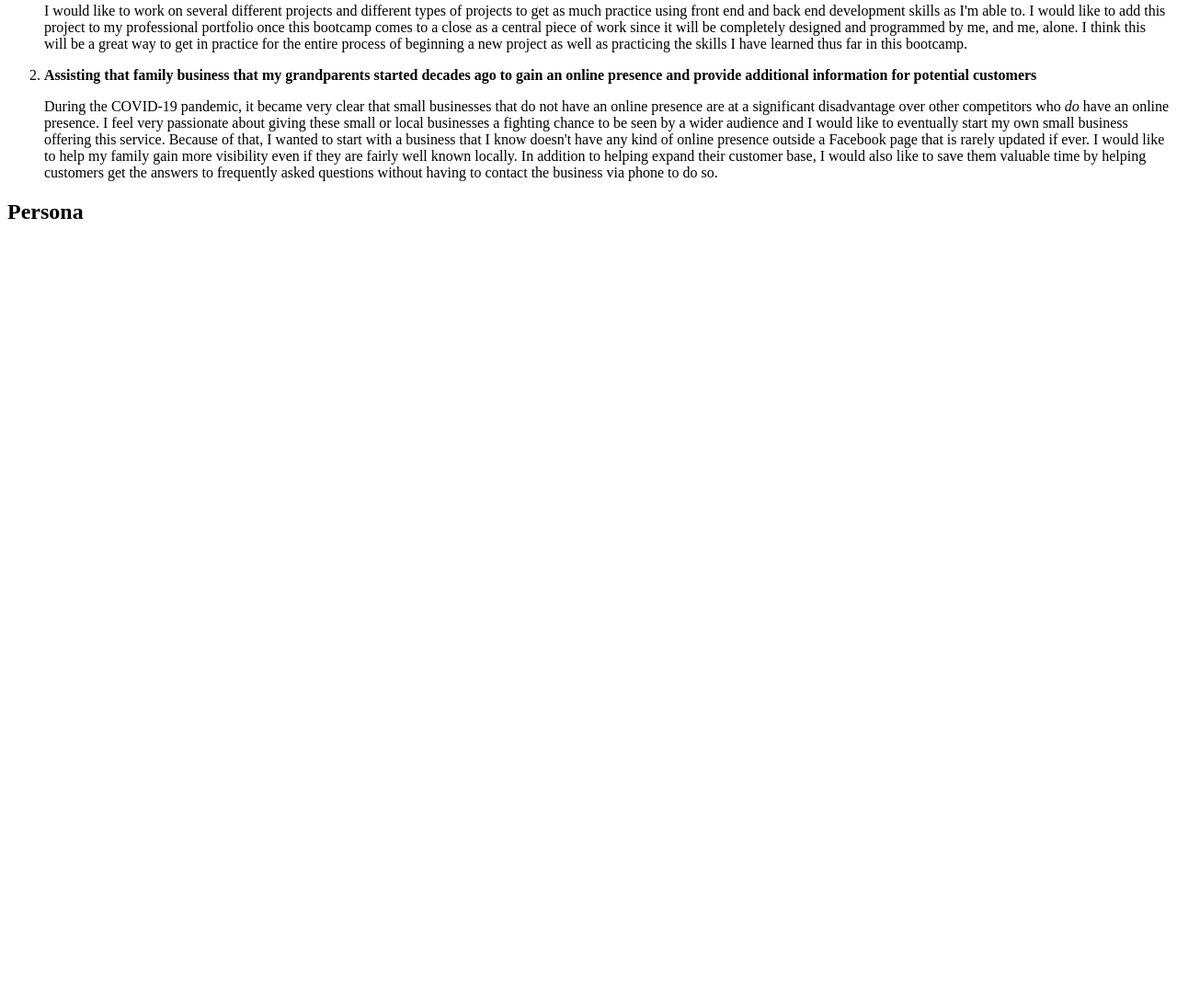
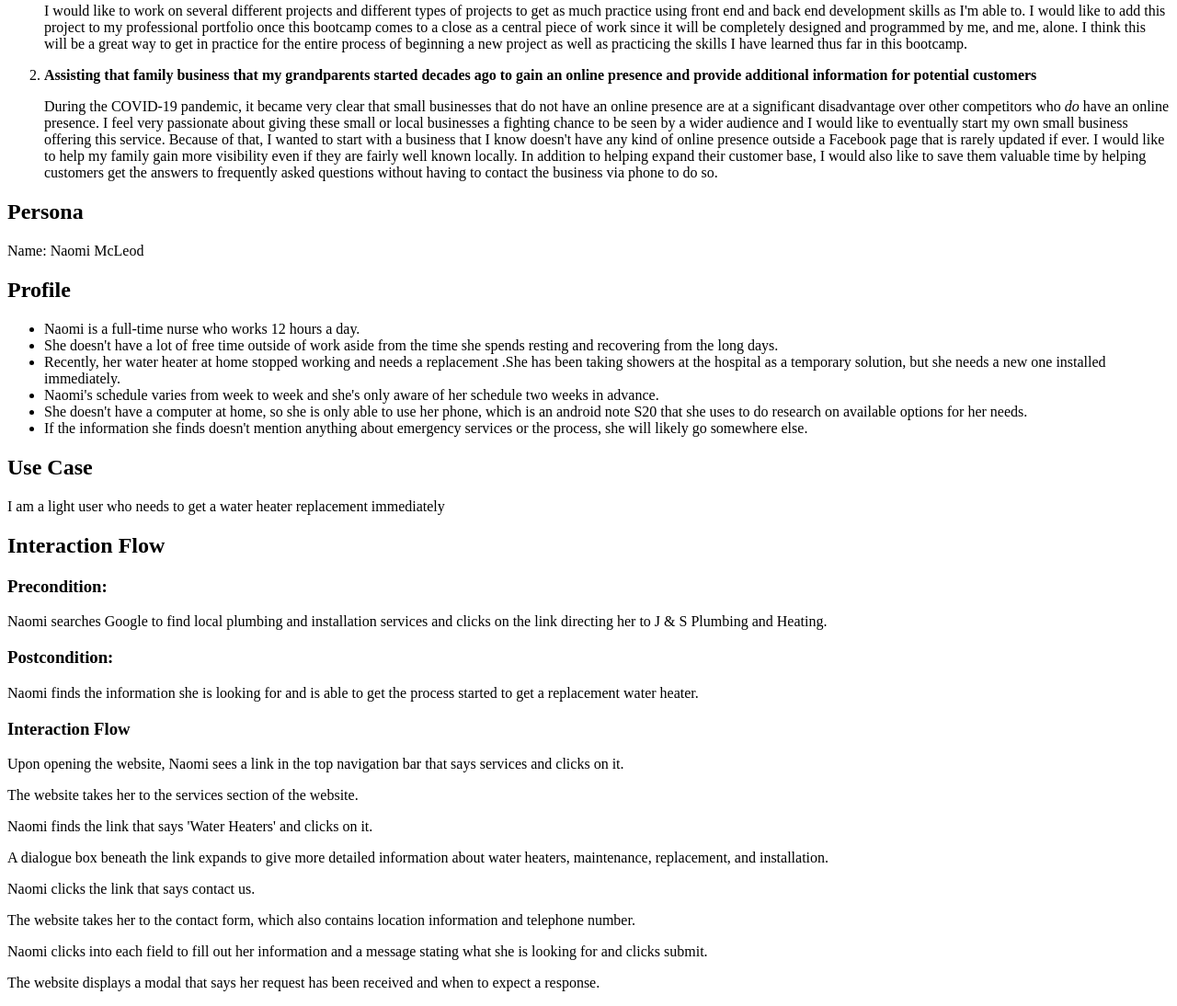
Before and after one commit to leighannbeck/jands-plumbing, a plain HTML site: page documentation/milestone-1.html in a window 1280 px wide. Shown: the part 493-1587 px from the top of the page at 92% size. Before the commit the page ends 800 px from the top, so only its background shows below. Drawn offline with Linux system fonts and the light colour scheme.

Commit message:
Completed content for milestone-1.html

```diff
--- a/documentation/milestone-1.html
+++ b/documentation/milestone-1.html
@@ -73,16 +73,62 @@
     <div>
       <h2>Persona</h2>
       <div class="persona">
-
+        <p>Name: Naomi McLeod</p>
       </div>
       <div class="description">
-
+        <h2>Profile</h2>
+          <ul>
+            <li>Naomi is a full-time nurse who works 12 hours a day.</li>
+            <li>She doesn't have a lot of free time outside of work aside from the time she spends resting and
+              recovering from the long days.</li>
+            <li>Recently, her water heater at home stopped working and needs a replacement   .She has been taking
+              showers at the hospital as a temporary solution, but she needs a new one installed immediately.</li>
+            <li>Naomi's schedule varies from week to week and she's only aware of her schedule two weeks in advance.</li>
+            <li>She doesn't have a computer at home, so she is only able to use her phone, which is an android note
+             S20 that she uses to do research on available options for her needs.</li>
+            <li>If the information she finds doesn't mention anything about emergency services or the process, she
+              will likely go somewhere else.</li>
+          </ul>
       </div>
       <div class="use-case">
-
+        <h2>Use Case</h2>
+        <p>I am a light user who needs to get a water heater replacement immediately</p>
       </div>
       <div class="interaction-flow">
-
+        <h2>Interaction Flow</h2>
+        <h3>Precondition:</h3>
+        <p>Naomi searches Google to find local plumbing and installation services and clicks on the link directing
+          her to J & S Plumbing and Heating.</p>
+        <h3>Postcondition:</h3>
+        <p>Naomi finds the information she is looking for and is able to get the process started to get a
+          replacement water heater.</p>
+        <h3>Interaction Flow</h3>
+        <p class="customer-action">
+           Upon opening the website, Naomi sees a link in the top navigation bar that says services and clicks on it.
+        </p>
+        <p class="website-response">
+          The website takes her to the services section of the website.
+        </p>
+        <p class="customer-action">
+          Naomi finds the link that says 'Water Heaters' and clicks on it.
+        </p>
+        <p class="website-response">
+          A dialogue box beneath the link expands to give more detailed information about water heaters, maintenance,
+          replacement, and installation.
+        </p>
+        <p class="customer-action">
+          Naomi clicks the link that says contact us.
+        </p>
+        <p class="website-response">
+          The website takes her to the contact form, which also contains location information and telephone number.
+        </p>
+        <p class="customer-action">
+          Naomi clicks into each field to fill out her information and a message stating what she is looking for and
+          clicks submit.
+        </p>
+        <p class="website-response">
+          The website displays a modal that says her request has been received and when to expect a response.
+        </p>
       </div>
 
     </div>
```
